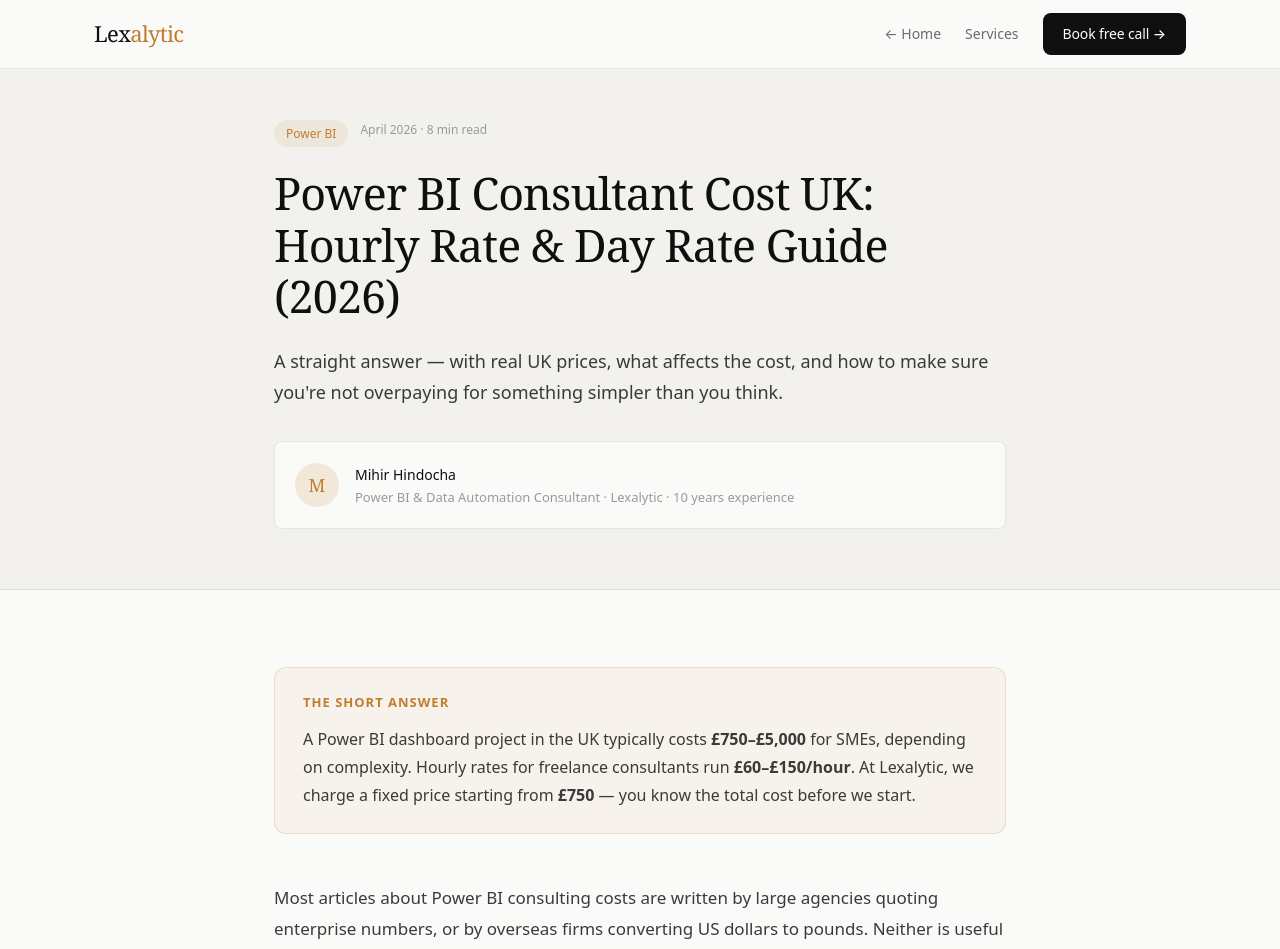
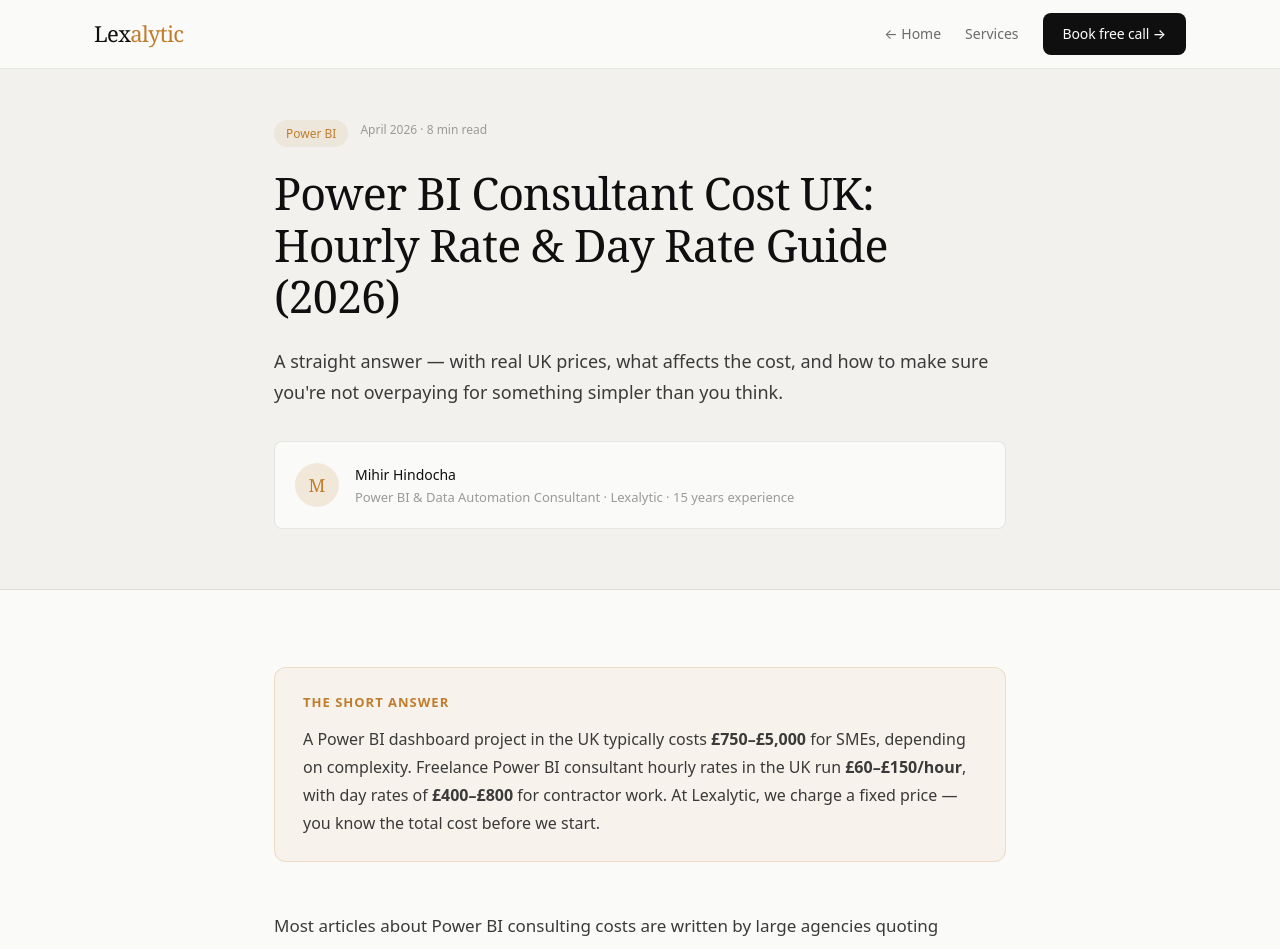
Before and after one commit to printpeachstudio-blip/lexalytic, a Next.js app: page /blog/power-bi-consultant-cost-uk in a window 1280 px wide. Shown: the top 949 px of the page. Built offline with nearby package versions, Linux system fonts and the light colour scheme.

Commit message:
fix experience years, add day rate language to Power BI cost TL;DR

```diff
--- a/app/blog/power-bi-consultant-cost-uk/page.tsx
+++ b/app/blog/power-bi-consultant-cost-uk/page.tsx
@@ -58,7 +58,7 @@ export default function BlogPost() {
             <div style={{ width: '44px', height: '44px', borderRadius: '50%', background: 'rgba(193,125,46,0.15)', display: 'flex', alignItems: 'center', justifyContent: 'center', fontFamily: 'var(--serif)', fontSize: '18px', color: 'var(--amber)', flexShrink: 0 }}>M</div>
             <div>
               <a href="/about" style={{ fontSize: '14px', fontWeight: '500', color: 'var(--ink)', textDecoration: 'none' }}>Mihir Hindocha</a>
-              <div style={{ fontSize: '13px', color: 'var(--ink-4)' }}>Power BI & Data Automation Consultant · Lexalytic · 10 years experience</div>
+              <div style={{ fontSize: '13px', color: 'var(--ink-4)' }}>Power BI & Data Automation Consultant · Lexalytic · 15 years experience</div>
             </div>
           </div>
         </div>
@@ -72,7 +72,7 @@ export default function BlogPost() {
           <div style={{ padding: '24px 28px', background: 'rgba(193,125,46,0.06)', border: '1px solid rgba(193,125,46,0.2)', borderRadius: 'var(--radius-lg)', marginBottom: '48px' }}>
             <p style={{ fontSize: '13px', fontWeight: '600', color: 'var(--amber)', marginBottom: '12px', textTransform: 'uppercase', letterSpacing: '1px' }}>The short answer</p>
             <p style={{ color: 'var(--ink-2)', lineHeight: '1.75', margin: 0 }}>
-              A Power BI dashboard project in the UK typically costs <strong>£750–£5,000</strong> for SMEs, depending on complexity. Hourly rates for freelance consultants run <strong>£60–£150/hour</strong>. At Lexalytic, we charge a fixed price starting from <strong>£750</strong> — you know the total cost before we start.
+              A Power BI dashboard project in the UK typically costs <strong>£750–£5,000</strong> for SMEs, depending on complexity. Freelance Power BI consultant hourly rates in the UK run <strong>£60–£150/hour</strong>, with day rates of <strong>£400–£800</strong> for contractor work. At Lexalytic, we charge a fixed price — you know the total cost before we start.
             </p>
           </div>
 
```
